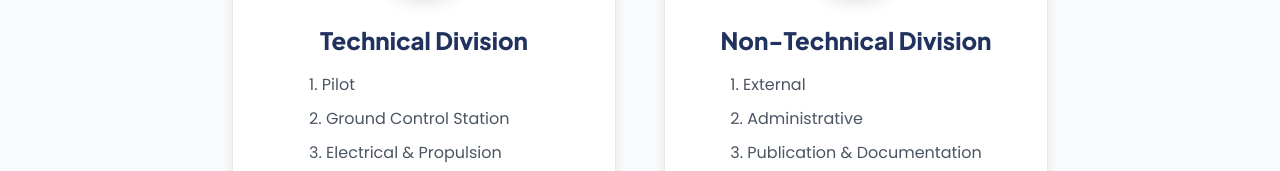
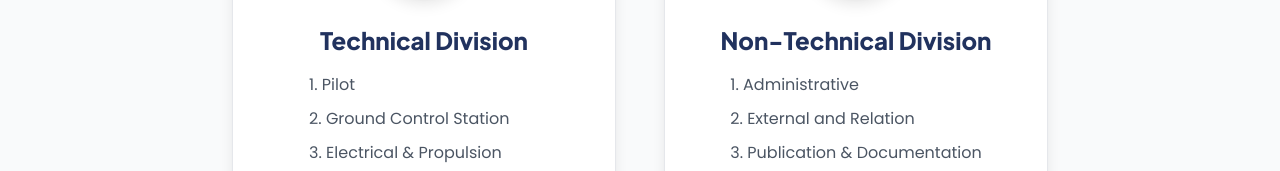
Before and after one commit to swarnakasateamitera/swarnakasa-itera, a plain HTML site: page index.html in a window 1280 px wide. Shown: the part 2057-2228 px from the top of the page. Drawn offline with nearby package versions, Linux system fonts and the light colour scheme.

Commit message:
Update index.html

```diff
--- a/index.html
+++ b/index.html
@@ -1878,8 +1878,8 @@
                 <h3 class="division-title text-2xl font-bold font-heading mb-4 text-navy dark:text-white">Non-Technical Division</h3>
                 <div class="division-description text-gray-600 dark:text-gray-200 leading-relaxed text-left">
                   <ol class="list-decimal list-inside space-y-2">
-                    <li>External</li>
                     <li>Administrative</li>
+                    <li>External and Relation</li>
                     <li>Publication & Documentation</li>
                   </ol>
                 </div>
```
